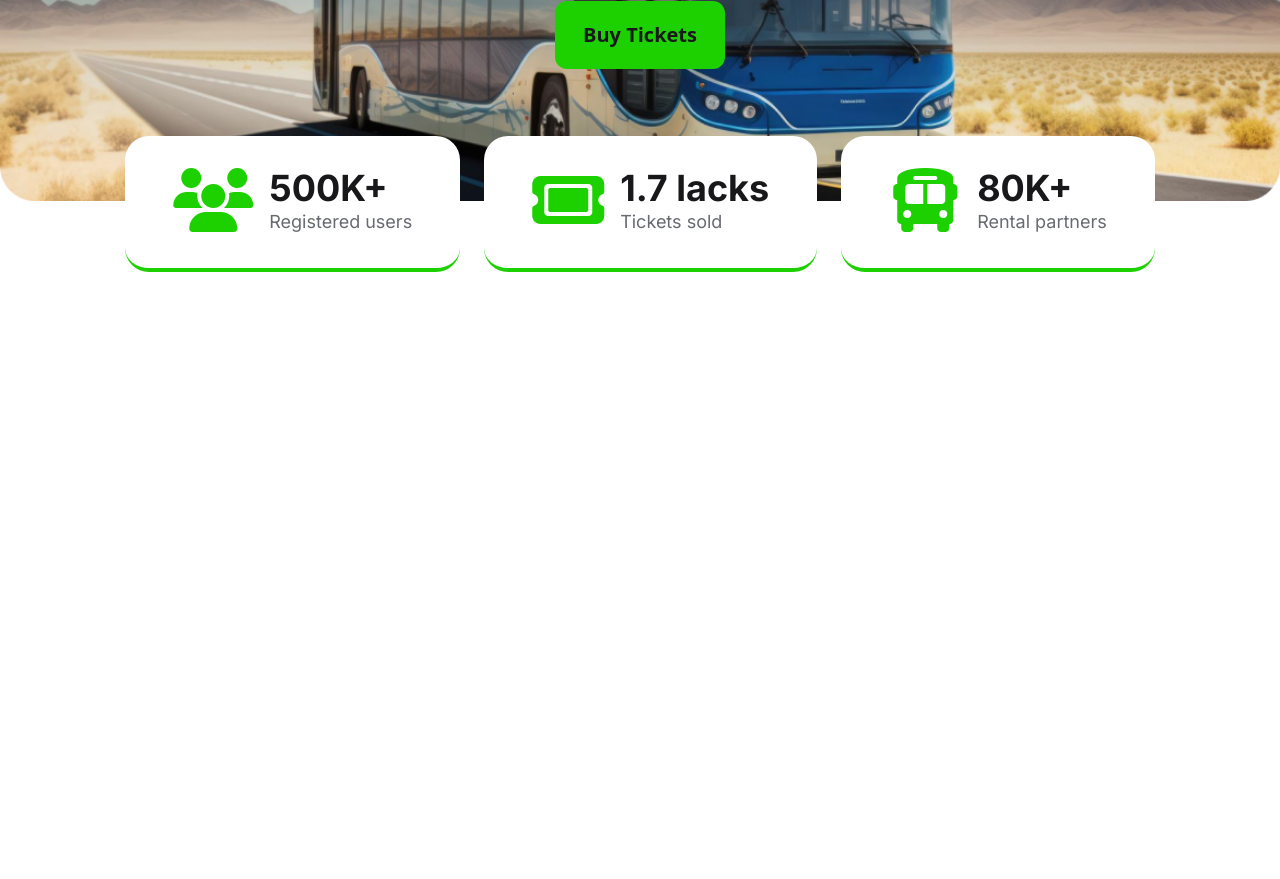
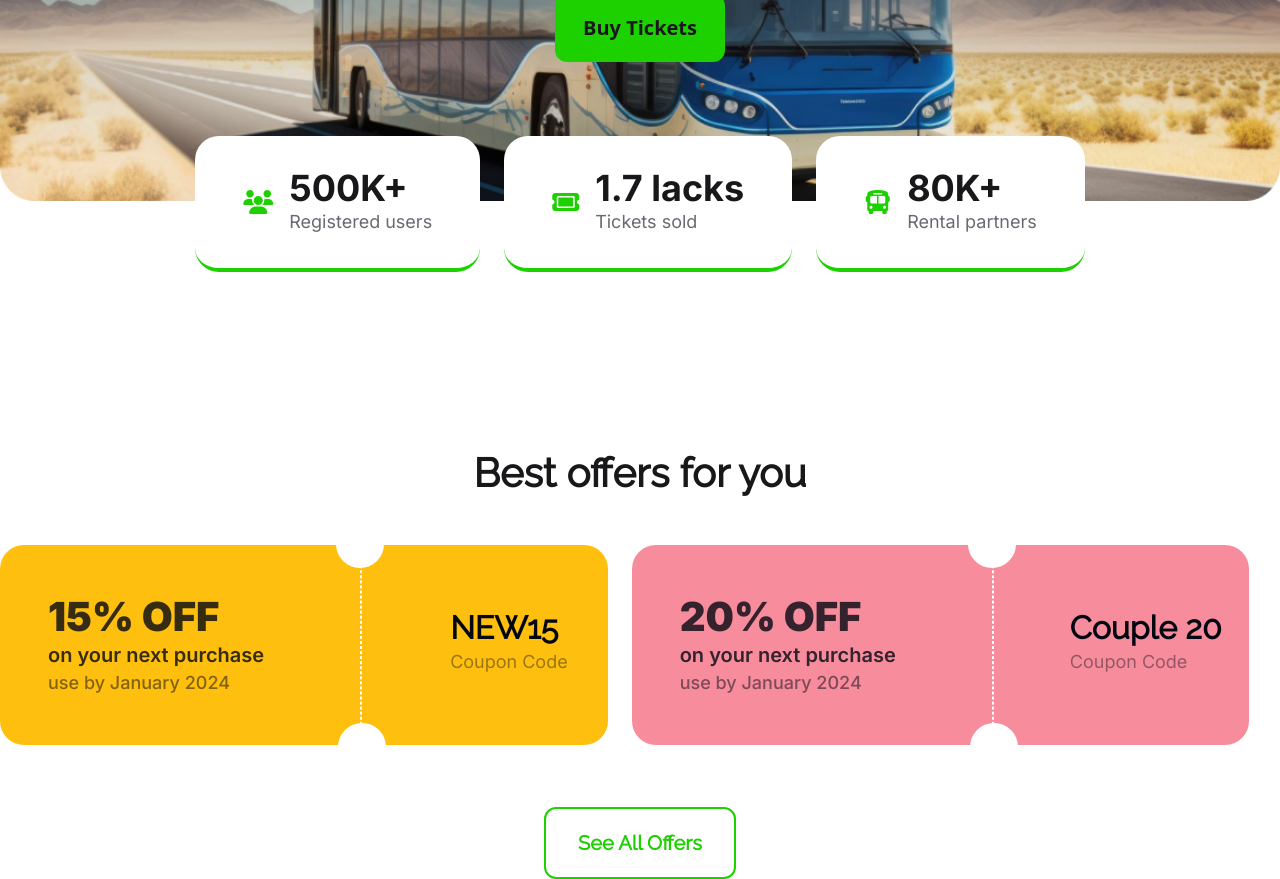
Before and after one commit to Sultana247/Simple-bus-ticket-booking-website, a plain HTML site: page index.html in a window 1280 px wide. Shown: the part 500-1379 px from the top of the page. Before the commit the page ends 837 px from the top, so only its background shows below. Drawn offline with nearby package versions, Linux system fonts and the light colour scheme.

Commit message:
added offers section

```diff
--- a/index.html
+++ b/index.html
@@ -45,47 +45,95 @@
             </div>
         </div>
     </header>
-    <main class="container mx-auto">
+    <main class="">
         <!-- banner -->
-         <section>
+         <section class="container mx-auto">
             <div id="slide1" class="carousel-item relative w-full justify-center items-center">
                 <img
                 src="images/banner.png"
                 class="w-full mt-7" />
 
                 <div class="absolute text-center justify-center items-center">
-                    <h3 class="raleway-font font-extrabold text-[64px] text-white">End-to-End Travel with <br><span class="text-[#1DD100]">P Paribahan</span></h3>
-                    <p class="inter-font text-lg font-normal max-w-64 md:max-w-[690px] text-white mt-4">Yes, you can run unit tests and view the results directly within the app. The integrated testing
+                    <h3 class="raleway-font font-extrabold text-xl md:text-[44px] lg:text-[64px] text-white">End-to-End Travel with <br><span class="text-[#1DD100]">P Paribahan</span></h3>
+                    <p class="inter-font text-xs md:text-lg font-normal max-w-[320px] md:max-w-[690px] text-white mt-2 lg:mt-4">Yes, you can run unit tests and view the results directly within the app. The integrated testing
                         features allow for a streamlined .</p>
-                    <button class="rounded-xl px-7 mt-8 py-5 bg-[#1DD100] text-xl font-bold border-0">Buy Tickets</button>
+                    <button class="rounded-xl px-1 py-1 md:px-7 mt-4 lg:mt-8 md:py-5 bg-[#1DD100] text-xs md:text-xl font-bold border-0">Buy Tickets</button>
                 </div>
 
             </div>
-            <div class="relative top-[-65px] inter-font flex gap-6 justify-center ">
-                <div class="flex gap-4 py-8 rounded-3xl border-b-4 border-[#1DD100] px-12 bg-white">
-                    <i class="fa-solid fa-users fa-4x" style="color:#1DD100"></i>
+            <!-- total sold and subscriber info -->
+            <div class="relative top-[-23px] md:top-[-45px] lg:top-[-65px] inter-font flex  md:flex-row gap-6 justify-center ">
+                <div class="flex gap-4 px-2 lg:py-8 rounded-3xl border-b-4 border-[#1DD100] md:px-12 bg-white justify-center items-center">
+                    <i class="fa-solid fa-users fa-xl md:fa-2x lg:fa-4x" style="color:#1DD100"></i>
                     <div>
-                        <h4 class=" font-bold text-4xl">500K+</h4>
-                        <p class="text-lg text-[#03071299]">Registered users</p>
+                        <h4 class=" font-bold text-xl md:text-3xl lg:text-4xl">500K+</h4>
+                        <p class="text-xs md:text-lg text-[#03071299]">Registered users</p>
                     </div>
                 </div>
-                <div class="flex gap-4 py-8 rounded-3xl border-b-4 border-[#1DD100] px-12 bg-white">
-                    <i class="fa-solid fa-ticket fa-4x" style="color:#1DD100"></i>
+                <div class="flex gap-4 px-2 lg:py-8 rounded-3xl border-b-4 border-[#1DD100] md:px-12 bg-white justify-center items-center">
+                    <i class="fa-solid fa-ticket fa-xl md:fa-2x lg:fa-4x" style="color:#1DD100"></i>
 
                     <div>
-                       <h4 class=" font-bold text-4xl">1.7 lacks</h4>
-                        <p class="text-lg text-[#03071299]">Tickets sold</p>
+                       <h4 class=" font-bold text-xl md:text-3xl lg:text-4xl">1.7 lacks</h4>
+                        <p class="text-xs md:text-lg text-[#03071299]">Tickets sold</p>
                     </div>
                 </div>
-                <div class="flex gap-4 py-8 rounded-3xl border-b-4 border-[#1DD100] px-12 bg-white">
-                    <i class="fa-solid fa-bus fa-4x" style="color:#1DD100"></i>
+                <div class="flex gap-4 px-2 lg:py-8 rounded-3xl border-b-4 border-[#1DD100] md:px-12 bg-white justify-center items-center">
+                    <i class="fa-solid fa-bus fa-xl md:fa-2x lg:fa-4x" style="color:#1DD100"></i>
                     <div>
-                        <h4 class=" font-bold text-4xl">80K+</h4>
-                        <p class="text-lg text-[#03071299]">Rental partners</p>
+                        <h4 class=" font-bold text-xl md:text-3xl lg:text-4xl">80K+</h4>
+                        <p class="text-xs md:text-lg text-[#03071299]">Rental partners</p>
                     </div>
                 </div>
             </div>
          </section>
+
+         <!-- offers for user -->
+          <section class="container mx-auto">
+            <h3 class="raleway-font font-bold text-2xl md:text-3xl lg:text-[40px] text-center mt-14 lg:mt-28 ">Best offers for you</h3>
+            <div class="flex flex-col lg:flex-row mt-12 gap-9 lg:gap-6 ">
+                <!-- div left side -->
+                 <div class="inter-font bg-[#FFBF0F] flex rounded-3xl md:justify-between">
+                    <div class="p-5 md:p-12">
+                        <h4 class=" font-black text-2xl md:text-3xl lg:text-[40px] text-[#030712CC]">15% OFF</h4>
+                        <p class="font-semibold text-lg md:text-xl text-[#030712CC]">on your next purchase</p>
+                        <p class="text-[#03071280] font-medium text-lg">use by January 2024</p>
+
+                    </div>
+                    <div class=" p-0  bg-white rounded-full  w-12 h-12 relative top-[-25px] right-[-19px] md:top-[-25px] md:right-[-66px] lg:top-[-25px] lg:right-[-24px]"></div>
+                    <div class="p-0 border-1 border-dashed border-white">
+                    </div>
+                    <div class="p-0 border-white bg-white rounded-full  w-12 h-12 relative bottom-[-161px] left-[-21px] md:bottom-[-169px] md:left-[-66px] lg:bottom-[-178px] lg:left-[-24px]"></div>
+
+                    <div class="p-5 md:py-16 md:px-10">
+                        <h4 class="  text-2xl raleway-font font-bold md:text-3xl lg:text-[32px] text-[#030712]">NEW15</h4>
+                        <p class="text-[#03071266]  text-lg">Coupon Code</p>
+                    </div>
+                </div>
+
+                <!-- div right for more offers -->
+                <div class="inter-font bg-[#F78C9C] flex rounded-3xl md:justify-between">
+                    <div class=" p-5 md:p-12 ">
+                        <h4 class=" font-black text-2xl md:text-3xl lg:text-[40px] text-[#030712CC]">20% OFF</h4>
+                        <p class="font-semibold text-lg md:text-xl text-[#030712CC]">on your next purchase</p>
+                        <p class="text-[#03071280] font-medium text-lg">use by January 2024</p>
+
+                    </div>
+                    <div class=" p-0 border-transparent bg-white rounded-full  w-12 h-12 relative top-[-25px] right-[-19px] md:top-[-25px] md:right-[-66px] lg:top-[-25px] lg:right-[-24px]"></div>
+                    <div class="p-0 border-1 border-dashed border-white">
+                    </div>
+                    <div class="p-0 border-white bg-white rounded-full  w-12 h-12 relative bottom-[-161px] left-[-21px] md:bottom-[-169px] md:left-[-66px] lg:bottom-[-178px] lg:left-[-24px]"></div>
+
+                    <div class=" p-5 md:py-16 md:px-7">
+                        <h4 class=" text-2xl raleway-font font-bold md:text-3xl lg:text-[32px] text-[#030712]">Couple 20</h4>
+                        <p class="text-[#03071266]  text-lg">Coupon Code</p>
+                    </div>
+                </div>
+            </div>
+            <div class="flex justify-center">
+                <button class="raleway-font text-xl  font-bold text-[#1DD100] rounded-xl border-2 border-[#1DD100] py-5 px-8 mt-[62px]">See All Offers</button>
+            </div>
+          </section>
     </main>
     <footer class="container mx-auto">
 
```
